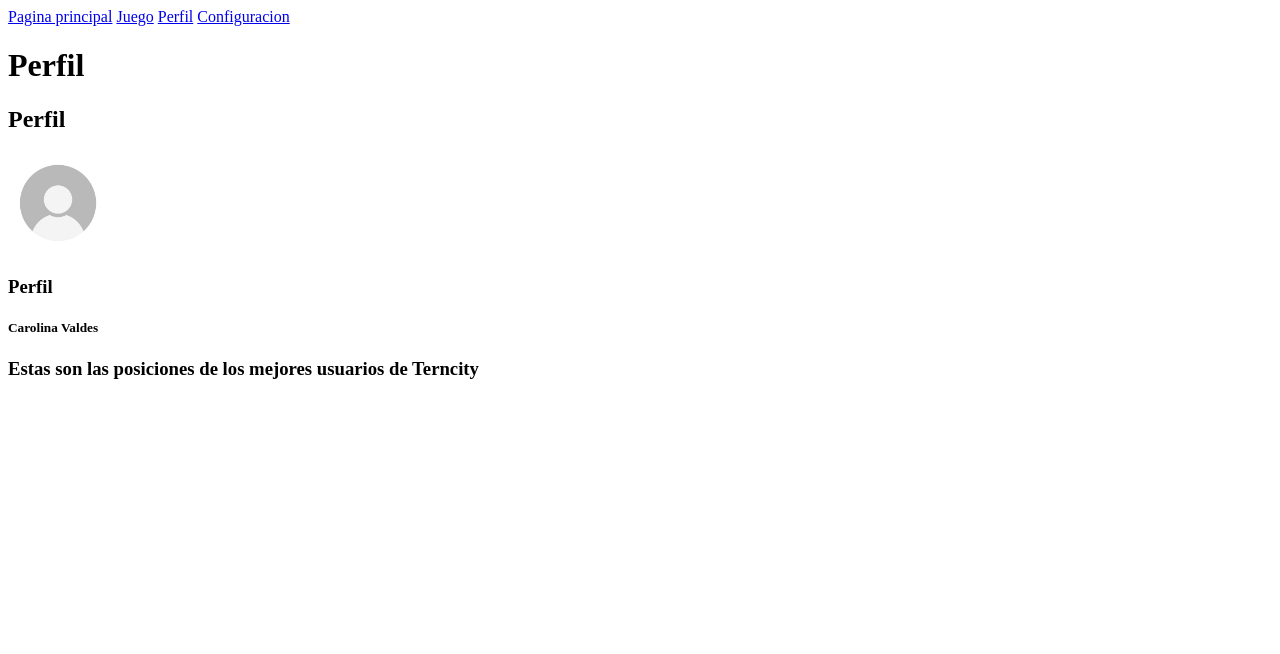
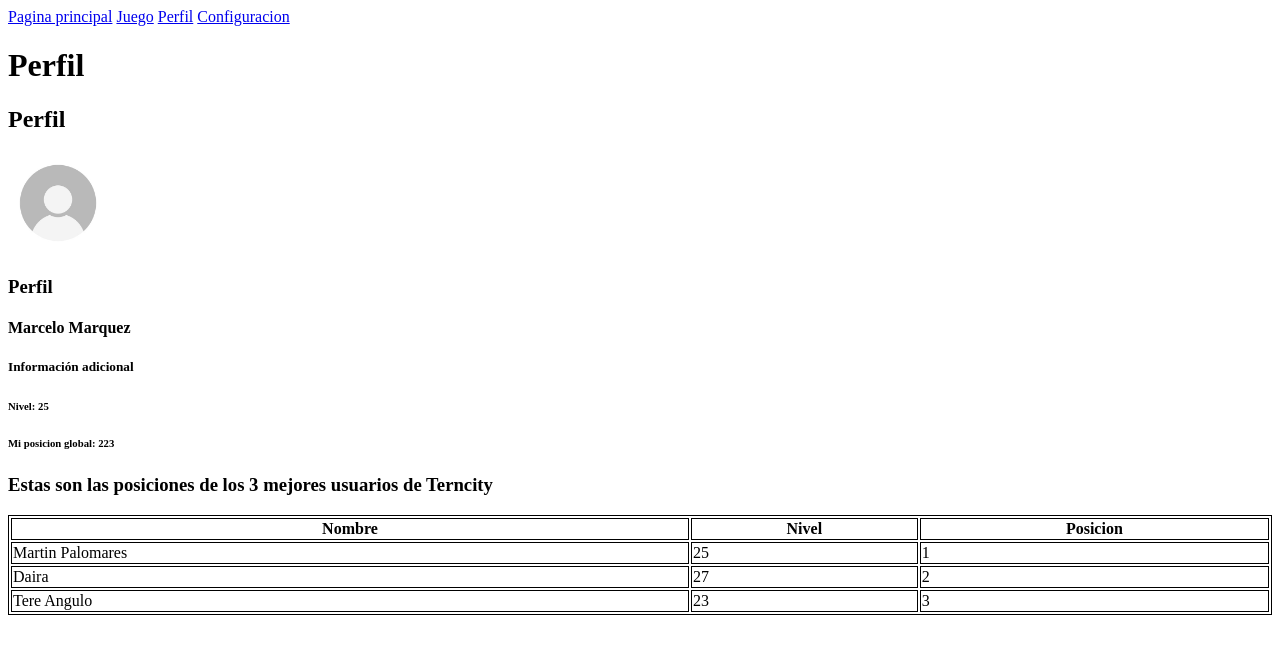
Before and after one commit to dairadriana/TC2005B_Teletubbies, a plain HTML site: page HTML/perfil.html in a window 1280 px wide. Drawn offline with Linux system fonts and the light colour scheme.

Commit message:
Update perfil.html

```diff
--- a/HTML/perfil.html
+++ b/HTML/perfil.html
@@ -3,6 +3,11 @@
     <head>
         <title>perfil</title>
     </head>
+    <style>
+        table, th, td {
+          border:1px solid black;
+        }
+    </style>
     <body>
         <nav>
             <a href=" ./index.html">Pagina principal</a>
@@ -15,11 +20,38 @@
             <h2>Perfil</h2>
             <img src="image.jpg" alt="foto de perfil" width="100" height="100">
             <h3>Perfil</h3>
-            <h5>Carolina Valdes</h5>
+            <h4>Marcelo Marquez</h5>
+            <h5>Información adicional</h5>
+            <h6>Nivel: 25</h6>
+            <h6>Mi posicion global: 223</h6>
 
         </div>
+
         <div id="estidsticas">
-            <h3>Estas son las posiciones de los mejores usuarios de Terncity</h3>
+            <h3>Estas son las posiciones de los 3 mejores usuarios de Terncity</h3>
+            <table id="Tabla" style="width:100%">
+                <tr>
+                  <th>Nombre</th>
+                  <th>Nivel</th>
+                  <th>Posicion</th>
+                </tr>
+                <tr>
+                  <td>Martin Palomares</td>
+                  <td>25</td>
+                  <td>1</td>
+                </tr>
+                <tr>
+                    <td>Daira</td>
+                    <td>27</td>
+                    <td>2</td>
+                  </tr>
+                <tr>
+                    <td>Tere Angulo</td>
+                    <td>23</td>
+                    <td>3</td>
+                  </tr>
+              </table>
+
 
         </div>
     </body>
```
